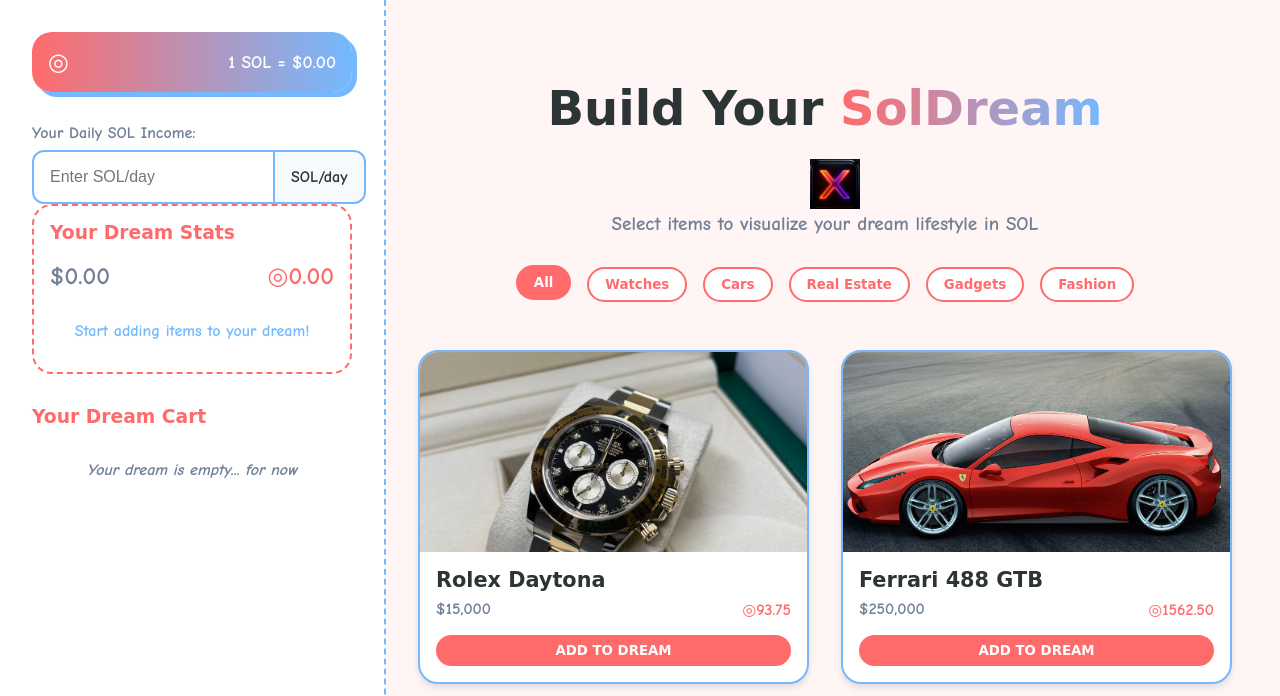
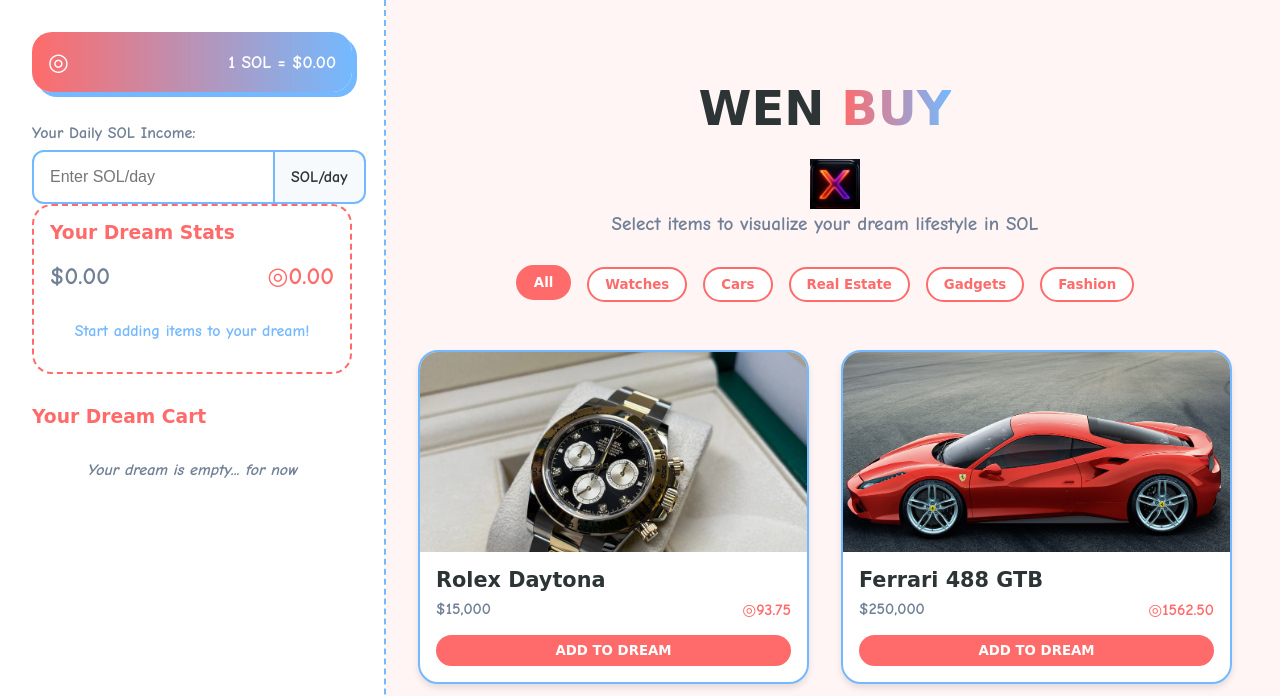
Before and after one commit to alexvladimirovich888/solanadream, a plain HTML site: page index.html in a window 1280 px wide. Shown: the top 696 px of the page. Drawn offline with Linux system fonts and the light colour scheme; no server answers; a web font is replaced by a local one.

Commit message:
Update index.html

```diff
--- a/index.html
+++ b/index.html
@@ -3,7 +3,7 @@
   <head>
     <meta charset="UTF-8" />
     <meta name="viewport" content="width=device-width, initial-scale=1.0" />
-    <title>Rich List  | Build Your Dream Lifestyle</title>
+    <title>wen buy this  | Build Your Dream Lifestyle</title>
     <link rel="stylesheet" href="style.css" />
     <link rel="shortcut icon" href="images/favicon.png" type="image/x-icon" />
     <link rel="preconnect" href="https://fonts.googleapis.com" />
@@ -59,7 +59,7 @@
       <main class="catalog-container">
         <header class="catalog-header">
           <div class="header-dream">
-            <h1>Build Your <span class="sol-gradient">SolDream</span></h1>
+            <h1>WEN <span class="sol-gradient">BUY</span></h1>
             <a href="https://x.com" target="_blank">
               <img src="./images/btnX.png" alt="Twitter" class="external-btn" />
             </a>
```
